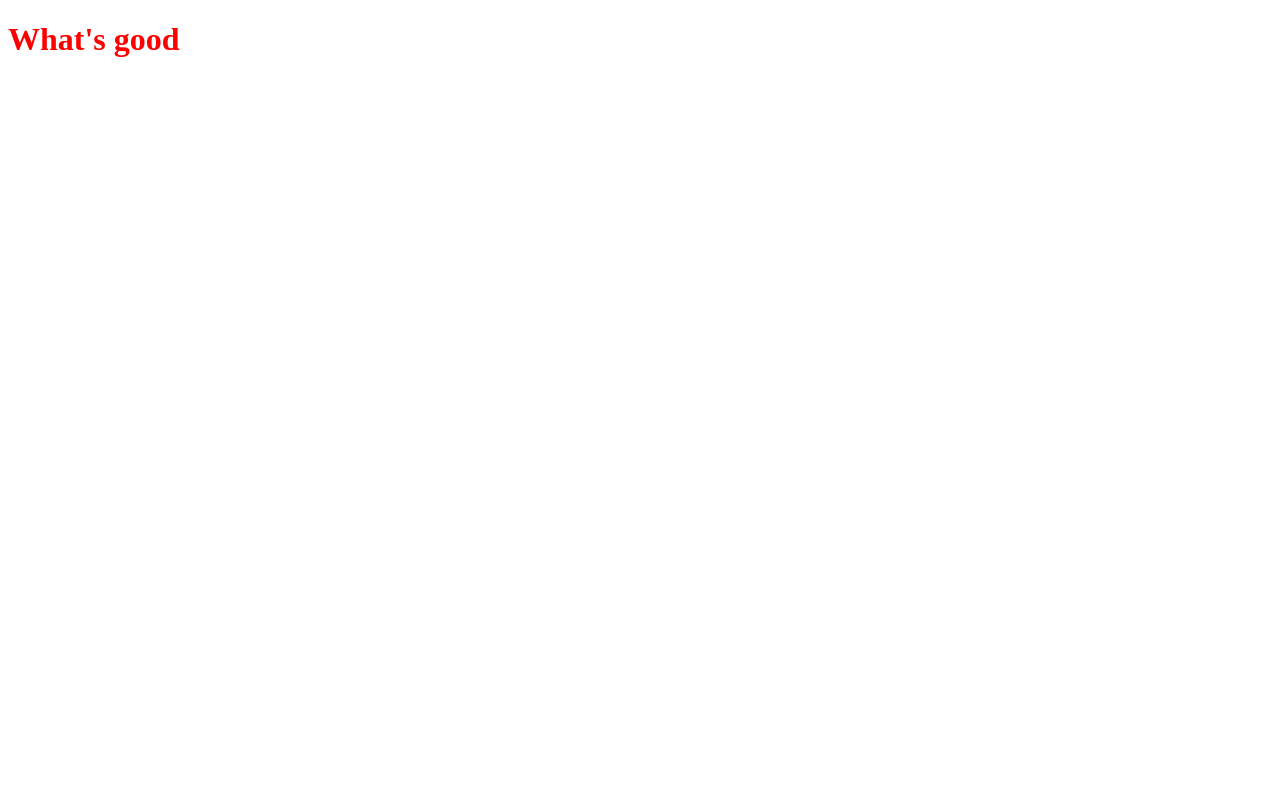
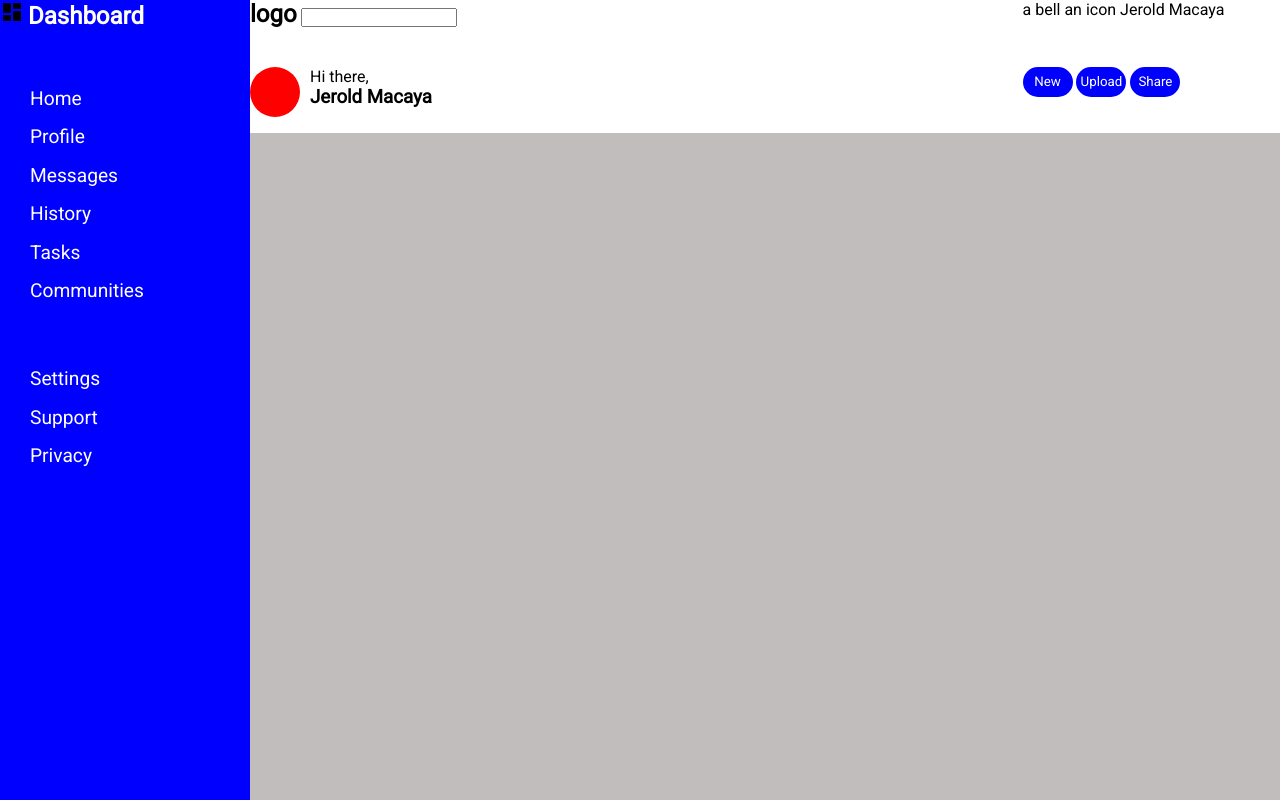
Before and after one commit to MochaDreamboat/Admin-Dashboard, a plain HTML site: page index.html in a window 1280 px wide. Drawn offline with Linux system fonts and the light colour scheme.

Commit message:
Added dashboard and header elements and implemented rudimentary styling.

```diff
--- a/index.html
+++ b/index.html
@@ -5,9 +5,58 @@
     <meta http-equiv="X-UA-Compatible" content="IE=edge">
     <meta name="viewport" content="width=device-width, initial-scale=1.0">
     <title>Admin Dashboard</title>
+    <link rel="preconnect" href="https://fonts.googleapis.com">
+    <style>
+        @import url('https://fonts.googleapis.com/css2?family=Montserrat:wght@200&family=Roboto&display=swap');
+        </style>
     <link rel="stylesheet" href="styles.css">
 </head>
 <body>
-    <h1>What's good</h1>
+    <div class="grid-wrapper">
+        <sidebar id="dashboard">
+            <div class="dash-logo">
+                <?xml version="1.0" encoding="UTF-8"?><!DOCTYPE svg PUBLIC "-//W3C//DTD SVG 1.1//EN" "http://www.w3.org/Graphics/SVG/1.1/DTD/svg11.dtd"><svg xmlns="http://www.w3.org/2000/svg" xmlns:xlink="http://www.w3.org/1999/xlink" version="1.1" width="24" height="24" viewBox="0 0 24 24"><path d="M13,3V9H21V3M13,21H21V11H13M3,21H11V15H3M3,13H11V3H3V13Z" style="color: white;"/></svg>
+                <h2>Dashboard</h2>
+            </div>
+            <ul class="options">
+                <li>Home</li>
+                <li>Profile</li>
+                <li>Messages</li>
+                <li>History</li>
+                <li>Tasks</li>
+                <li>Communities</li>
+            </ul>
+            <ul class="options">
+                <li>Settings</li>
+                <li>Support</li>
+                <li>Privacy</li>
+            </ul>
+        </sidebar>
+
+        <header id="tools">
+            <div id="searchbar">
+                <h2>logo</h2>
+                <input type="text">
+            </div>
+            <div id="profileAndNotifications">
+                <p>a bell</p>
+                <p>an icon</p>
+                <p>Jerold Macaya</p>
+            </div>
+            <div id="greetings">
+                <div class="icon_placeholder"></div>
+                <p>Hi there,</p>
+                <h3>Jerold Macaya</h3>
+            </div>
+            <div id="fileOptions">
+                <button>New</button>
+                <button>Upload</button>
+                <button>Share</button>
+            </div>
+        </header>
+        <main id="user-content">
+
+        </main>
+    </div>
 </body>
 </html>
--- a/styles.css
+++ b/styles.css
@@ -1,3 +1,94 @@
-h1 {
-    color: red;
+* {
+    margin: 0;
+    padding: 0;
+    font-family: 'Roboto', sans-serif;
 }
+
+ul {
+    list-style: none;
+    margin-left: 30px;
+}
+
+li {
+    line-height: 2em;
+    font-size: 1.2em;
+}
+
+h2 {
+    display: inline-block;
+}
+
+button {
+    height: 30px;
+    width: 50px;
+    border-style: none;
+    border-radius: 25px;
+    background-color: blue;
+    color: white;
+}
+
+.grid-wrapper {
+    display: grid;
+    height: 100vh;
+    margin: 0px;
+    grid-template-rows: 1fr 5fr;
+    grid-template-columns: 250px 7fr;
+}
+
+#dashboard {
+    background-color: blue;
+    grid-column: 1;
+    grid-row: 1 / 3;
+    display: flex;
+    flex-direction: column;
+    gap: 50px;
+    color: white;
+
+}
+
+#tools {
+    background-color: white;
+    grid-column: 2 / 3;
+    grid-row: 1 / 2;
+    display: grid;
+    grid-template-columns: 3fr 1fr;
+    grid-template-rows: 1fr 1fr;
+}
+
+.icon_placeholder {
+    height: 50px;
+    width: 50px;
+    border-radius: 50px;
+    background-color: red;
+    float: left;
+    margin-right: 10px;
+}
+#searchbar {
+    grid-column: 1 / 2;
+    grid-row: 1 / 2;
+}
+#profileAndNotifications {
+    grid-column: 2 / 3;
+    grid-row: 1 / 2;
+}
+
+#profileAndNotifications > p {
+    display: inline-block;
+    grid-column: 2 / 3;
+    grid-row: 1 /2;
+}
+
+#greetings {
+    grid-column: 1 / 2;
+    grid-row: 2 / 3;
+}
+#user-content {
+    background-color: rgb(194, 189, 189);
+    grid-column: 2 / 3;
+    grid-row: 2 / 3;
+}
+
+#fileOptions {
+    grid-column: 2 / 3;
+    grid-row: 2 / 3
+}
```
Also changed, not shown: viewdashboard.png (added), 2 other files.
